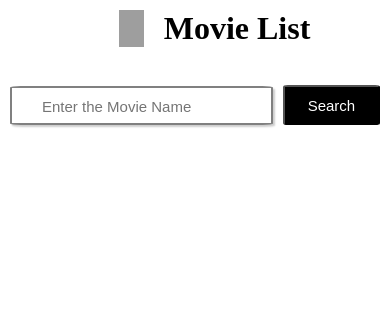
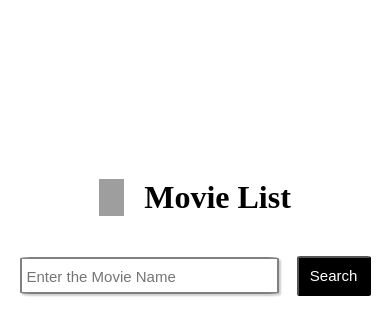
Before and after one commit to priyashukla622/Movie_Project, a plain HTML site: page frontend/index.html in a window 390 px wide. Drawn offline with Linux system fonts and the light colour scheme; no server answers; grey boxes are pictures that could not be loaded.

Commit message:
updated file

```diff
--- a/frontend/style.css
+++ b/frontend/style.css
@@ -1,4 +1,4 @@
-*{
+/* *{
     margin:0;
     padding:0;
     box-sizing: border-box;
@@ -26,18 +26,15 @@ body {
     background-color: white;
 }
 .movie {
-    position: fixed;
     width: 100%;
     z-index: 1000;
     bottom: 420px;
-    left: 0;
     padding: 10px 0;
     background-color: white;
     display: flex;
     justify-content: center;
     align-items: center;
 }
-
 .movie input {
     width: 60%;
     padding:6px;
@@ -113,24 +110,155 @@ body {
         width: 95%;
     }
     .movie {
-        bottom: auto;
-        top: 55px;
+        display: flex;
+        justify-content: center;
+        align-items: center;
+        flex-wrap: nowrap;
+        right: 100px;
+        gap: 8px;
         width: 100%;
-        padding: 10px;
-        position: fixed;
     }
     .movie input {
-        width: 80%;
+        width: 100%;
+        padding:5px;
     }
     .movie #btn {
-        width: 30%;
+        width: 100px;
         height: 40px;
     }
     .grid .para {
         left: 0;
         text-align: center;
     }
-    .grid{
-        margin-bottom:200px;
+}  */
+
+
+
+
+
+
+
+
+
+*{
+    margin:0;
+    padding:0;
+    box-sizing: border-box;
+}
+body {
+    display: flex;
+    justify-content: center;
+    align-items: center;
+    height: 100vh;
+    margin: 0;
+}
+.container {
+    width: 90%;
+    margin-bottom: 380px;
+    position: relative;
+}
+.heading{
+    display: flex;
+    text-align: center;
+    justify-content: center;
+    margin-top: 70px;
+}
+.movie {
+    display: flex;
+    justify-content: center;
+    margin-top:20px;
+}
+.movie input {
+    width: 65%;
+    padding:6px;
+    padding-left: 30px;
+    border-radius:4%;
+    font-size: 20px;
+    border: none;
+    margin-top: 20px;
+    border: 2px solid gray;
+    box-shadow: 2px 2px 2px rgba(0, 0, 0, 0.2);
+    background-color: white;
+}
+.movie #btn{
+    text-align: center;
+    width:80px;
+    height:38px;
+    margin-top: 20px;
+    border-radius:5%;
+    background-color: black;
+    font-size:15px;
+    color:white;
+    margin-left:10px;
+}
+.movie input::placeholder{
+    font-size: 15px;
+}
+
+.heading img{
+    width: 25px;
+    margin-right: 20px;
+}
+.grid {
+    display: grid;
+    grid-template-columns: repeat(3, 1fr);
+    gap: 15px;
+    width: 80%;
+    margin: auto;
+    height: 30px;
+    margin-top: 30px;
+}
+.box {
+    background-color: white;
+    padding:8px;
+    padding-bottom:20px;
+    text-align: center;
+    font-size: 15px;
+    box-shadow: 4px 4px 10px rgba(0, 0, 0, 0.2);
+    border-radius: 8px;
+}
+.grid img{
+    width: 100%;
+    height: 270px;
+     max-width: 260px;
+    padding-top: 15px;
+}
+.grid .para{
+   font-size: 23px;
+   position: relative;
+   left:300px;
+   top:30px;
+}
+.box p {
+    margin-top: 5px;
+}
+.rating {
+    color: gold;
+    font-weight: bold;
+}
+@media (max-width: 768px) {
+    .grid {
+        grid-template-columns: repeat(auto-fill, minmax(200px, 1fr));
+        width: 95%;
+    }
+    .movie {
+        display: flex;
+        justify-content: center;
+        align-items: center;
+        flex-wrap: nowrap;
+        gap: 8px;
+        width: 100%;
+    }
+    .movie input {
+        width: 100%;
+        padding:5px;
+    }
+    .movie #btn {
+        width: 100px;
+        height: 40px;
+    }
+    .grid .para {
+        left: 0;
+        text-align: center;
     }
 }
```
